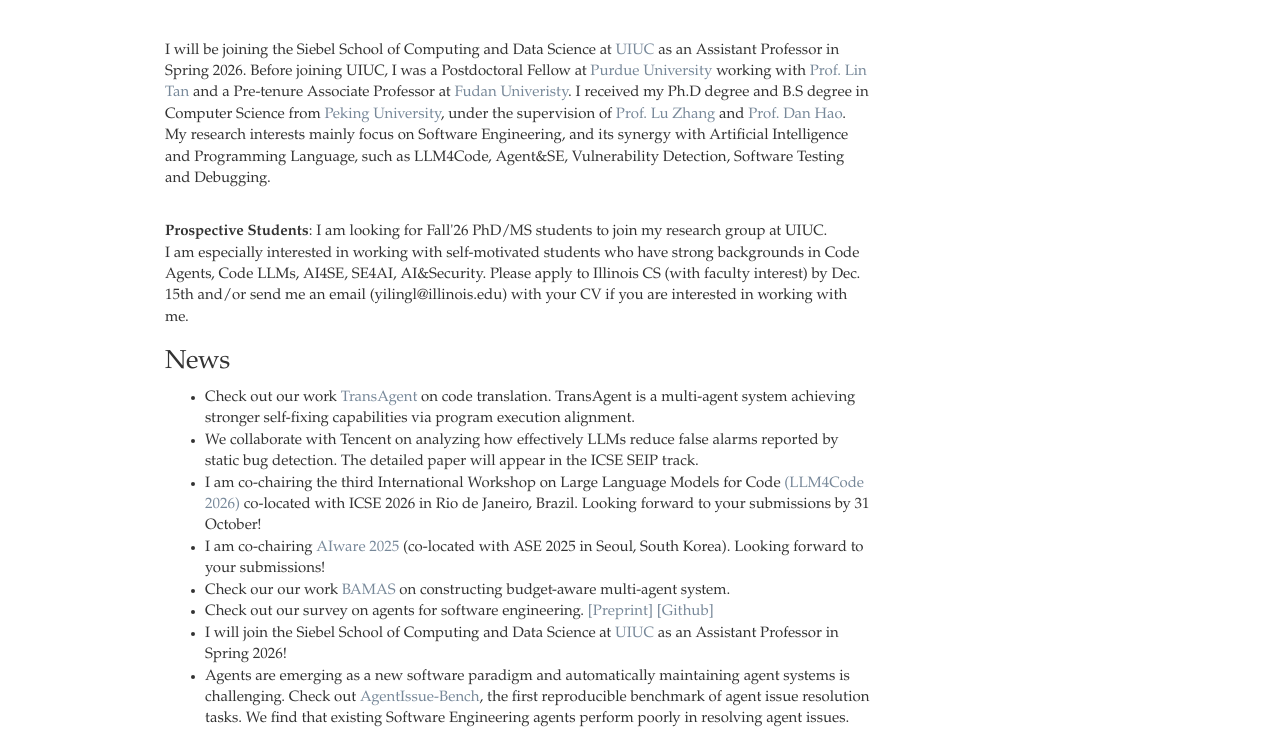
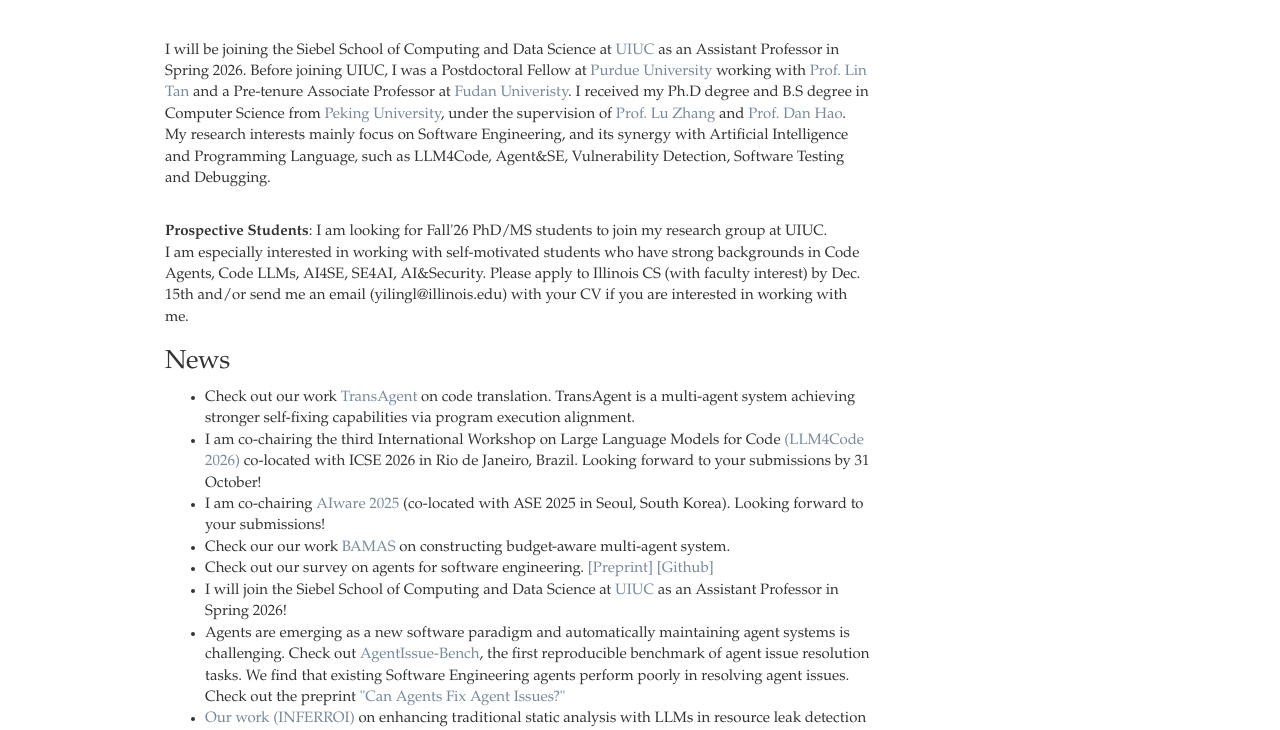
Before and after one commit to yilinglou/yilinglou.github.io, a plain HTML site: page index.html in a window 1280 px wide. Shown: the part 362-1092 px from the top of the page. Drawn offline with nearby package versions, Linux system fonts and the light colour scheme.

Commit message:
Update index.html

```diff
--- a/index.html
+++ b/index.html
@@ -135,8 +135,6 @@
             <li> Check out our work <a href="https://arxiv.org/pdf/2409.19894">TransAgent</a> on code translation. TransAgent is a multi-agent system achieving stronger self-fixing capabilities via program execution alignment.
             </li>
 
-            <li> We collaborate with Tencent on analyzing how effectively LLMs reduce false alarms reported by static bug detection. The detailed paper will appear in the ICSE SEIP track. </li>
-
             <li> I am co-chairing the third International Workshop on Large Language Models for Code <a href="https://llm4code.github.io/"> (LLM4Code 2026) </a> co-located with ICSE 2026 in Rio de Janeiro, Brazil. Looking forward to your submissions by 31 October! </li>
 
 
@@ -147,7 +145,6 @@
 
 
             <li> Check out our survey on agents for software engineering. <a href="https://arxiv.org/pdf/2409.02977"> [Preprint] </a> <a href="https://github.com/FudanSELab/Agent4SE-Paper-List"> [Github] </a> </li>
-
 
 
             <li>  I will join the Siebel School of Computing and Data Science at <a href="https://siebelschool.illinois.edu/"> UIUC </a> as an Assistant Professor in Spring 2026! </li>
```
